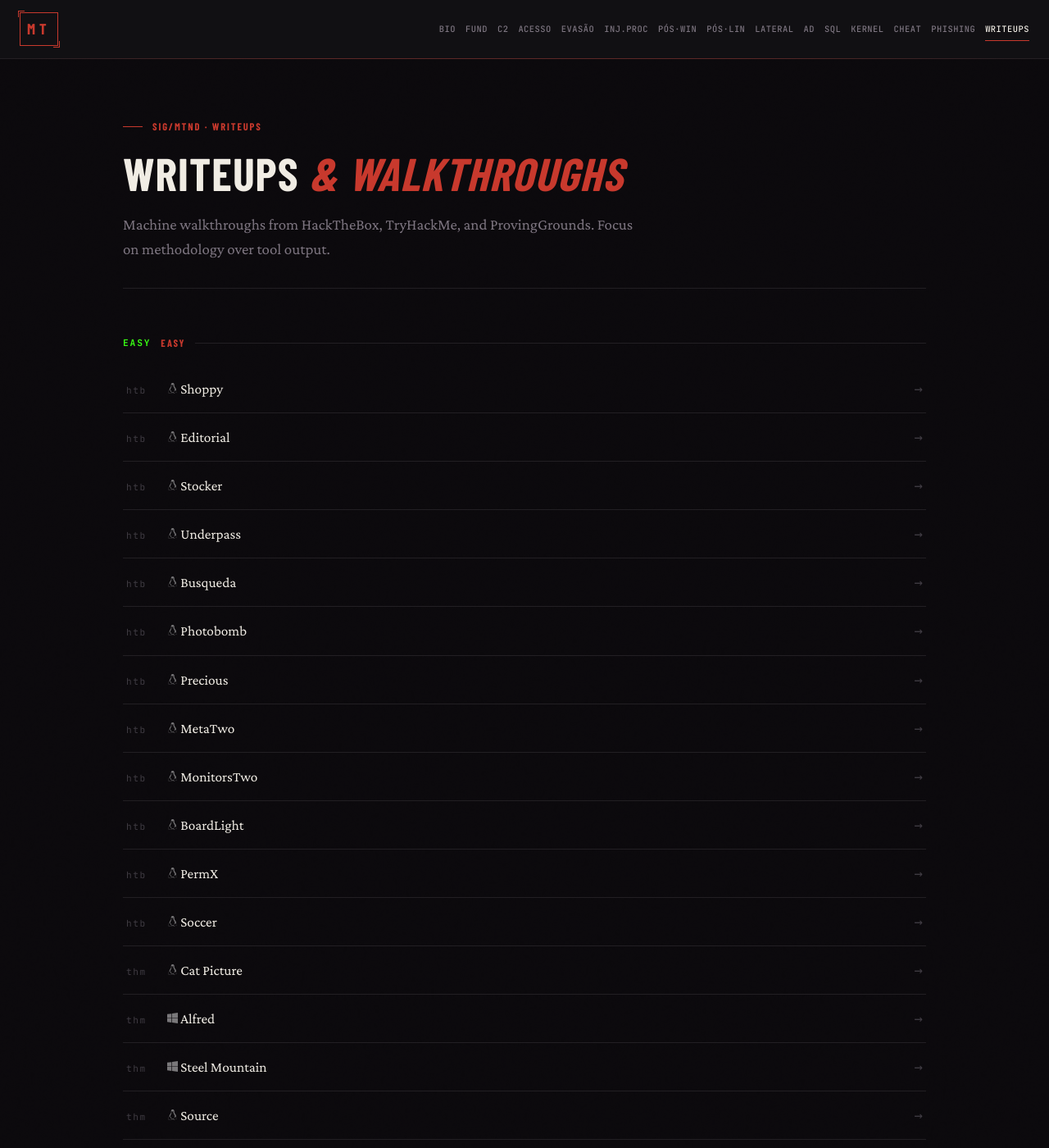
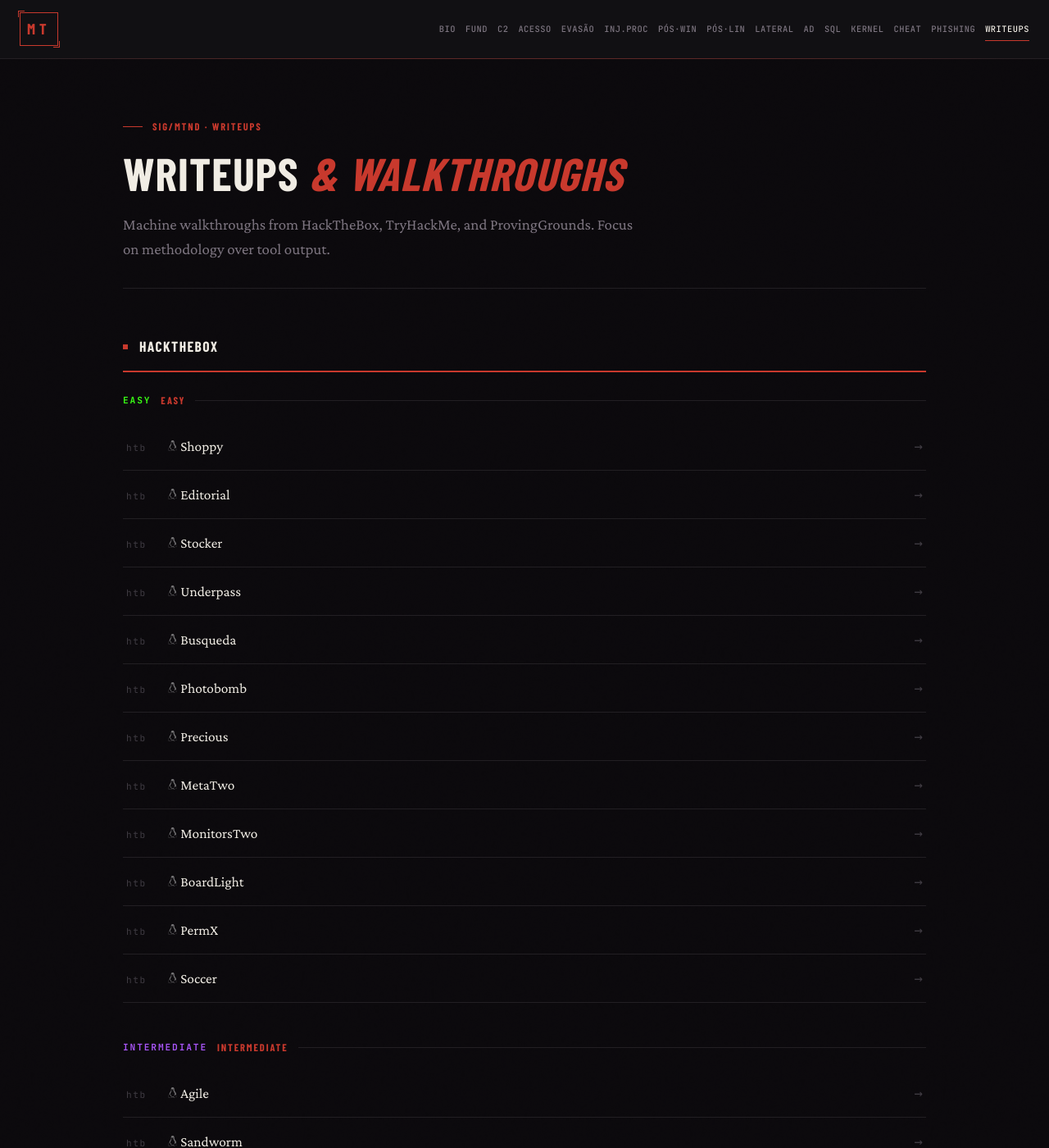
Before and after one commit to mithr4nd1r/mithr4nd1r.github.io, a Jekyll site: the page built from writeups/index.md, in a window 1280 px wide and 1400 px high. Shown: the whole window at 82% size. Built offline with Jekyll 4.4.1, drawn with Linux system fonts in a browser that asks for light colours; some web fonts are replaced; some of the changed text lies outside the part shown.

Commit message:
Organize writeups index by platform then difficulty
Group entries under HackTheBox, TryHackMe, ProvingGrounds, CTF Events. Within each platform, subgroups by difficulty (easy/intermediate/hard/ctf). Add .platform-heading CSS.

Co-Authored-By: Claude Sonnet 4.6 <noreply@anthropic.com>

```diff
--- a/assets/css/style.css
+++ b/assets/css/style.css
@@ -871,6 +871,35 @@ code {
 .diff-section.intermediate .section-group-label::before { color: var(--inter); }
 .diff-section.hard .section-group-label::before { color: var(--hard); }
 
+/* writeups index: platform grouping */
+.platform-section {
+  margin-bottom: 56px;
+}
+
+.platform-heading {
+  font-family: var(--display);
+  font-size: 1.1rem;
+  font-weight: 800;
+  text-transform: uppercase;
+  letter-spacing: 0.08em;
+  color: var(--text);
+  margin: 0 0 24px;
+  padding-bottom: 14px;
+  border-bottom: 2px solid var(--accent);
+  display: flex;
+  align-items: center;
+  gap: 14px;
+}
+
+.platform-heading::before {
+  content: '';
+  display: inline-block;
+  width: 6px;
+  height: 6px;
+  background: var(--accent);
+  flex-shrink: 0;
+}
+
 /* ── FOOTER ── */
 .site-footer {
   padding: 32px 60px 28px;
--- a/writeups/index.md
+++ b/writeups/index.md
@@ -10,21 +10,43 @@ description: "HTB, TryHackMe, and ProvingGrounds machine walkthroughs."
   <p class="section-lede">Machine walkthroughs from HackTheBox, TryHackMe, and ProvingGrounds. Focus on methodology over tool output.</p>
 </div>
 
+{% assign platforms = "htb,thm,pg,ctf" | split: "," %}
+{% assign platform_labels = "HackTheBox,TryHackMe,ProvingGrounds,CTF Events" | split: "," %}
+
+{% for platform in platforms %}
+{% assign pidx = forloop.index0 %}
+{% assign plabel = platform_labels[pidx] %}
+
+{% assign platform_total = 0 %}
 {% for group in site.data.writeups %}
-<div class="section-group diff-section {{ group.difficulty }}">
-  <div class="section-group-label" data-num="{{ group.difficulty }}">{{ group.difficulty }}</div>
-  <div class="entry-list">
-    {% for m in group.machines %}
-    {% assign url = '/writeups/' | append: m.slug | append: '/' %}
-    <a href="{{ url | relative_url }}">
-      <span class="idx">{{ m.platform }}</span>
-      <span>
-        <img src="{{ '/assets/icons/' | append: m.os | append: '.svg' | relative_url }}" class="os-icon-sm" alt="{{ m.os }}">
-        {{ m.name }}
-      </span>
-      <span class="arrow">→</span>
-    </a>
-    {% endfor %}
-  </div>
+  {% assign n = group.machines | where: "platform", platform | size %}
+  {% assign platform_total = platform_total | plus: n %}
+{% endfor %}
+{% if platform_total == 0 %}{% continue %}{% endif %}
+
+<div class="platform-section">
+  <h2 class="platform-heading">{{ plabel }}</h2>
+
+  {% for group in site.data.writeups %}
+    {% assign machines = group.machines | where: "platform", platform %}
+    {% if machines.size == 0 %}{% continue %}{% endif %}
+    <div class="section-group diff-section {{ group.difficulty }}">
+      <div class="section-group-label" data-num="{{ group.difficulty }}">{{ group.difficulty }}</div>
+      <div class="entry-list">
+        {% for m in machines %}
+        {% assign url = '/writeups/' | append: m.slug | append: '/' %}
+        <a href="{{ url | relative_url }}">
+          <span class="idx">{{ m.platform }}</span>
+          <span>
+            <img src="{{ '/assets/icons/' | append: m.os | append: '.svg' | relative_url }}" class="os-icon-sm" alt="{{ m.os }}">
+            {{ m.name }}
+          </span>
+          <span class="arrow">→</span>
+        </a>
+        {% endfor %}
+      </div>
+    </div>
+  {% endfor %}
+
 </div>
 {% endfor %}
```
